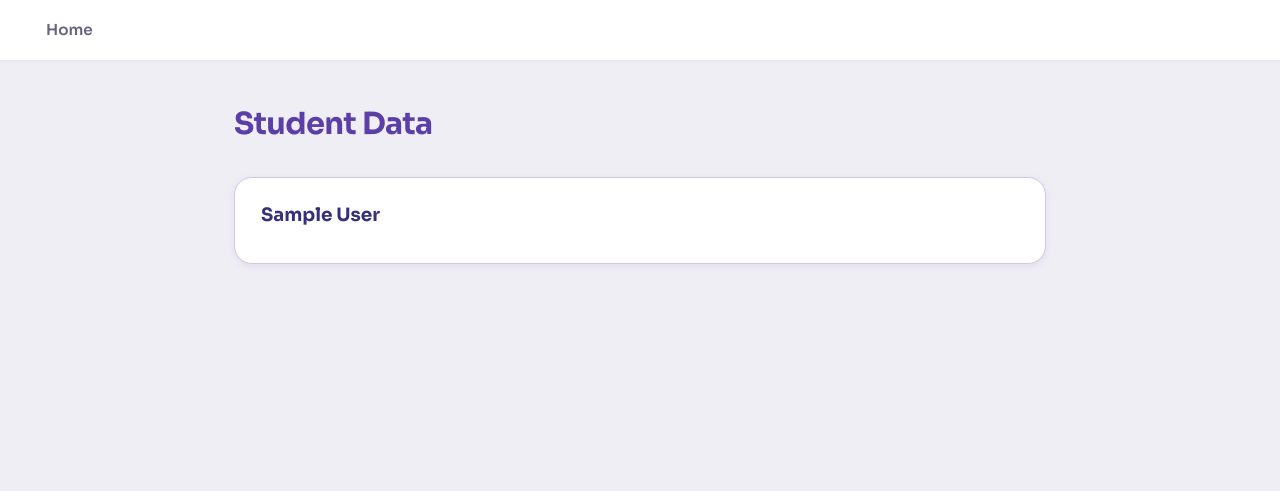
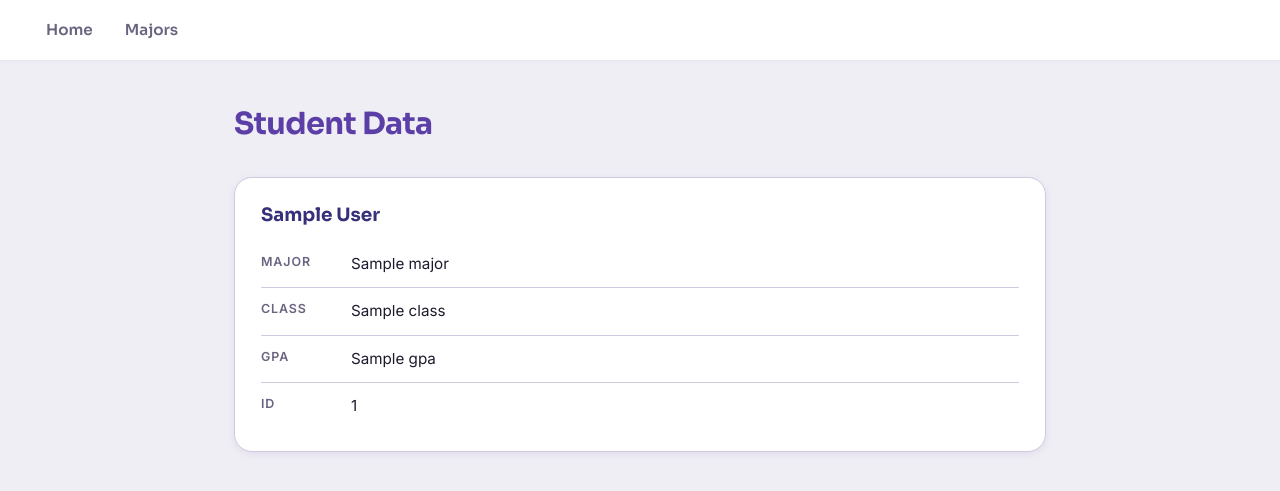
Before and after one commit to louiseschloegel-prog/MSAMajor2026, a Flask app: template Challenge_code/student_web_app/templates/index.html in a window 1280 px wide. Shown: the top 491 px of the page. Run offline with Flask 3, Linux system fonts and the light colour scheme; the template is opened without the code that fills it: most values are stand-ins (such as "Sample title", 1, 10 or a date in 2020).

Commit message:
updated versions

```diff
--- a/Challenge_code/student_data_api/app.py
+++ b/Challenge_code/student_data_api/app.py
@@ -73,5 +73,25 @@ def api_get_student_by_id(id:str):
     student = search_dictionary_list("id", id)
     return jsonify(student)
 
+#create a route to return a list of unique majors
+@app.route('/api/majors/all', methods=['GET'])
+def get_all_majors():
+    #create a list to store majors
+    major_list = []
+    #get a list for student dictionaries
+    student_dictionaries = sg.get_student_dictionaries()
+
+    # use a for loop to iterate thriugh the stdent list
+    for student in student_dictionaries:
+
+    #add major to the mjor list if the major is not already in the list
+        if student['major'] not in major_list:
+            major_list.append(student['major'])
+
+    #sort the list
+    major_list.sort
+    #return the list
+    return major_list
+
 # run the application
 app.run(debug=True)
--- a/Challenge_code/student_web_app/templates/base.html
+++ b/Challenge_code/student_web_app/templates/base.html
@@ -9,6 +9,7 @@
     <body>
         <nav>
             <a href="{{ url_for('index') }}">Home</a>
+            <a href="{{ url_for('majors_get')}}">Majors</a>
         </nav>
         <div class="content">
             {% for message in get_flashed_messages() %}
--- a/Challenge_code/student_web_app/templates/index.html
+++ b/Challenge_code/student_web_app/templates/index.html
@@ -5,6 +5,17 @@
     {% for student in student_data %}
         <div class="post">
             <h2>{{ student['first_name'] }} {{ student['last_name'] }}</h2>
+            <d1 class="student-details">
+                <dt>Major</dt>
+                <dd>{{ student['major'] }}</dd>
+                <dt>Class</dt>
+                <dd>{{ student['class'] }}</dd>
+                <dt>GPA</dt>
+                <dd>{{ student['gpa'] }}</dd>
+                <dt>ID</dt>
+                <dd>{{ student['id'] }}</dd>
+
+            </d1>
 
         </div>
     {% endfor %}
```
Also changed, not shown: Challenge_code/student_web_app/app.py (+10 -1 lines), Challenge_code/student_web_app/templates/majors.html (added, +15 -0 lines).
